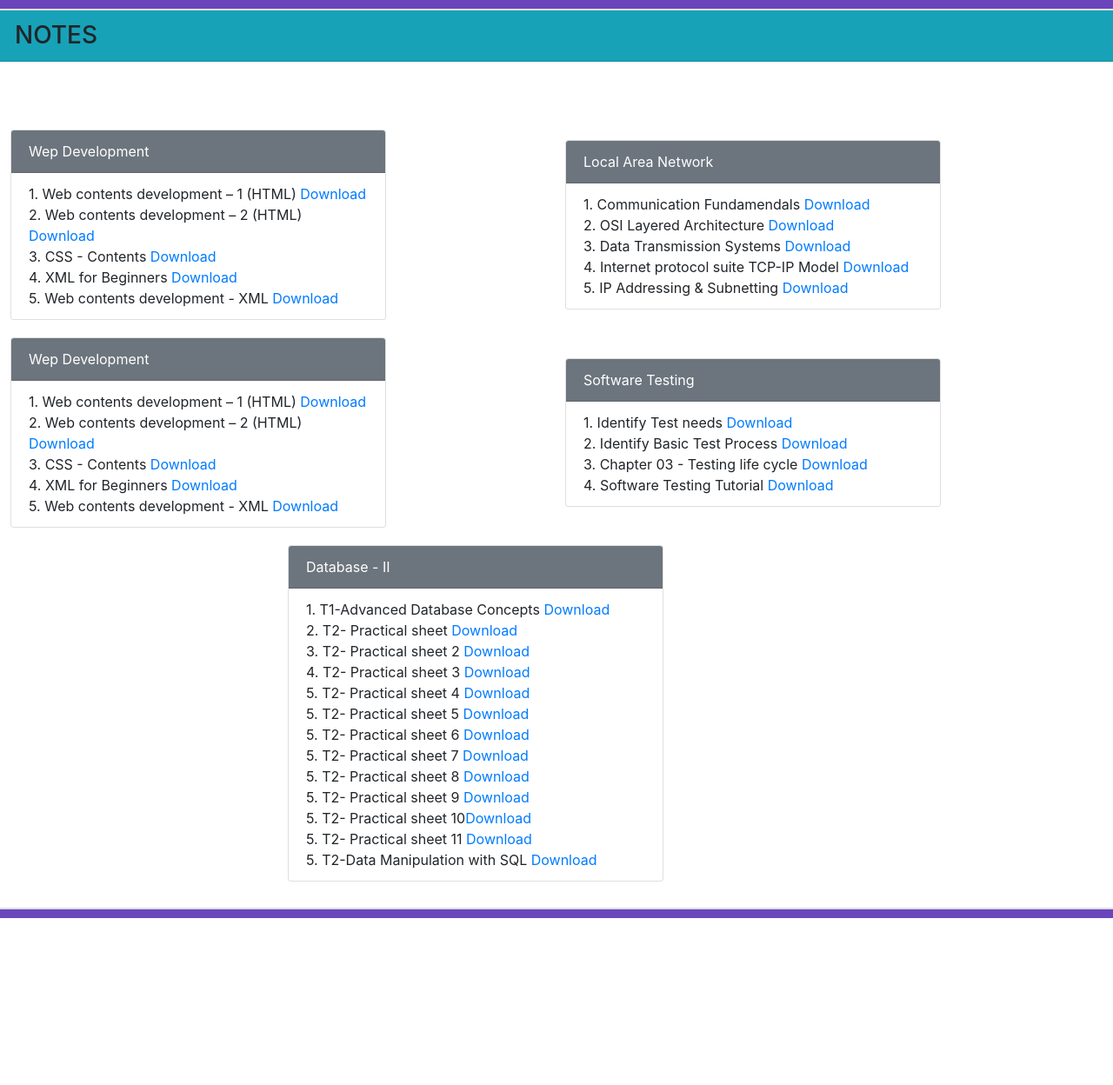
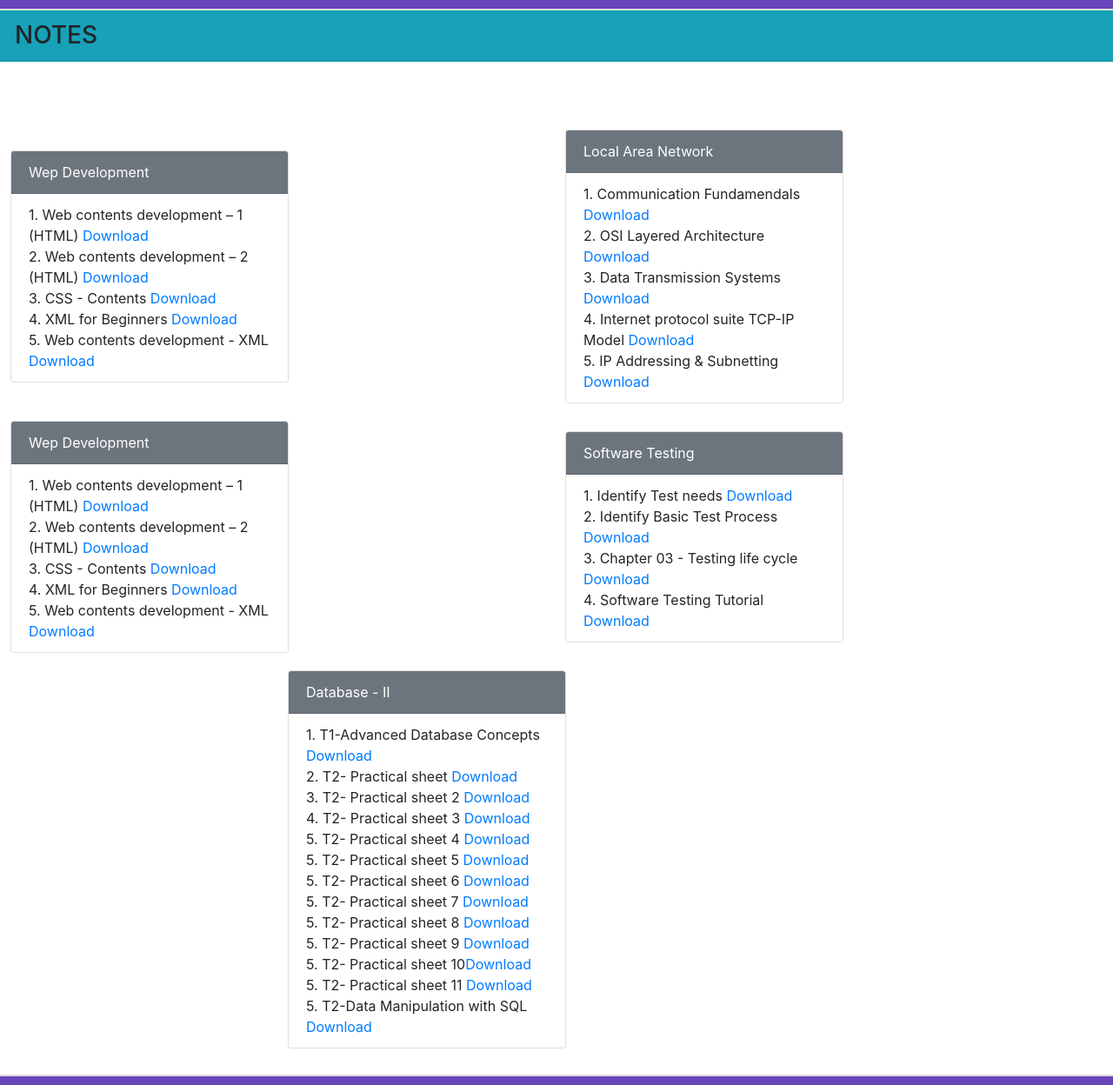
Before and after one commit to AM-ASKY-97/web-base-of-the-particular-institution, a PHP site: page /notes.php in a window 1280 px wide. Shown: the whole page at 87% size. Before the commit the page ends 1056 px from the top, so only its background shows below. Run offline with PHP 8.4, Linux system fonts and the light colour scheme.

Commit message:
size change

```diff
--- a/notes.php
+++ b/notes.php
@@ -22,7 +22,7 @@
 
                 <div class="row">
                     <div class="col-lg-6 p10">
-                    <div class="card" style="width: 27rem;">
+                    <div class="card" style="width: 20rem;">
                 <div class="card-header bg-secondary text-white">
                     Wep Development
                 </div>
@@ -42,7 +42,7 @@
 
 
                     <div class="col-lg-6 p10">
-                    <div class="card" style="width: 27rem;">
+                    <div class="card" style="width: 20rem;">
                 <div class="card-header bg-secondary text-white">
                     Local Area Network
                 </div>
@@ -62,7 +62,7 @@
 
 
                     <div class="col-lg-6 p10">
-                    <div class="card" style="width: 27rem;">
+                    <div class="card" style="width: 20rem;">
                 <div class="card-header bg-secondary text-white">
                     Wep Development
                 </div>
@@ -82,7 +82,7 @@
 
 
                     <div class="col-lg-6 p10">
-                    <div class="card" style="width: 27rem;">
+                    <div class="card" style="width: 20rem;">
                 <div class="card-header bg-secondary text-white">
                     Software Testing
                 </div>
@@ -102,7 +102,7 @@
 
 
                     <div class="col-lg-6 p10">
-                    <div class="card" style="width: 27rem;">
+                    <div class="card" style="width: 20rem;">
                 <div class="card-header bg-secondary text-white">
                     Database - II
                 </div>
```
